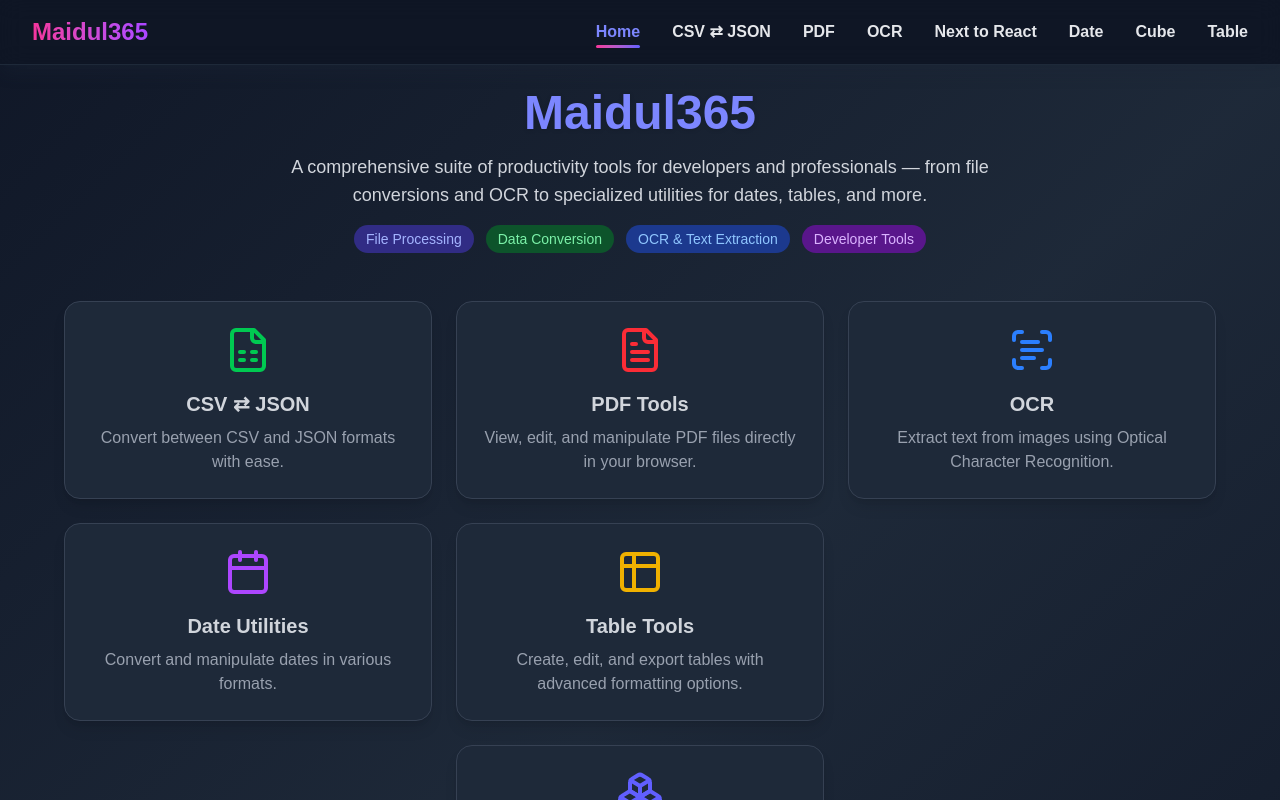
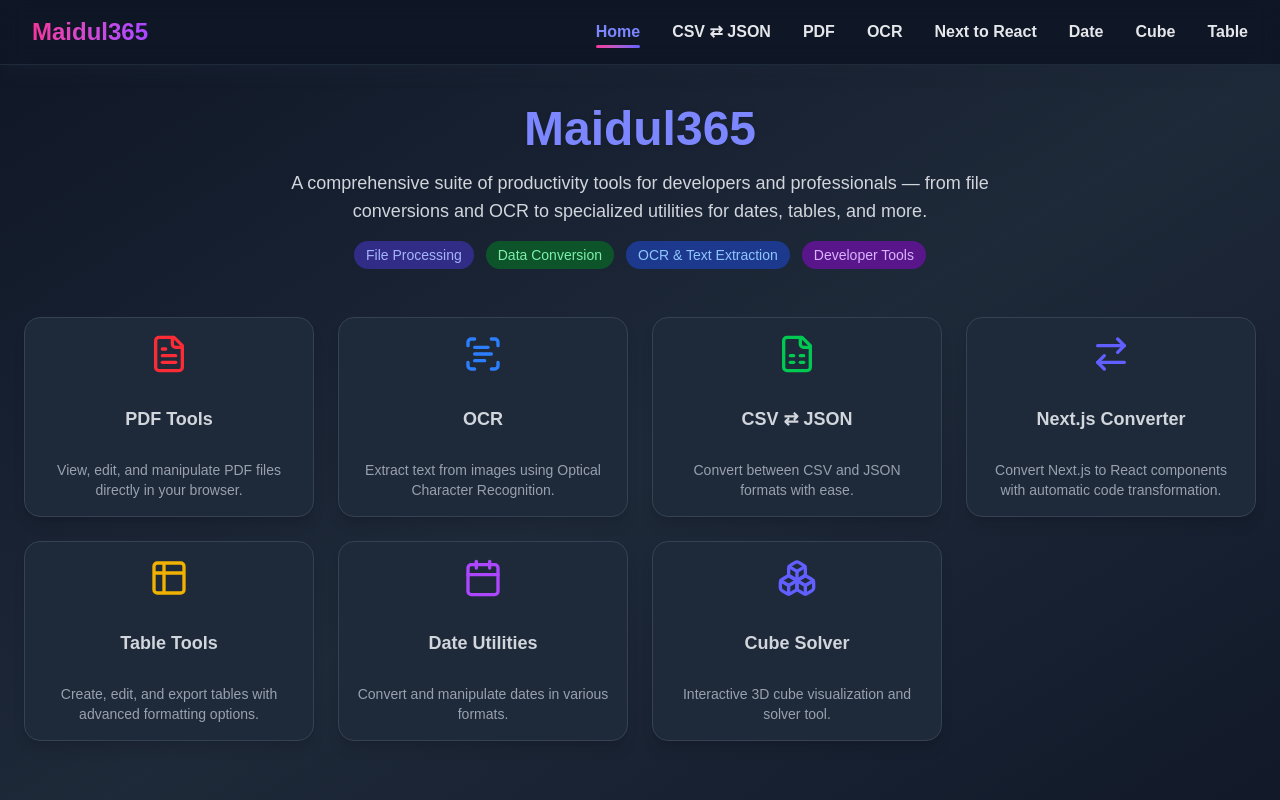
Before and after one commit to ultimate365/maidul365, a Next.js app: page / in a window 1280 px wide. Built offline with nearby package versions, Linux system fonts and the light colour scheme.

Commit message:
ReLoaded

```diff
--- a/app/Navbar.tsx
+++ b/app/Navbar.tsx
@@ -33,12 +33,12 @@
           </Link>
 
           {/* Desktop Links */}
-          <div className="hidden md:flex space-x-8">
+          <div className="hidden md:flex space-x-8 pl-2">
             {links.map((link) => (
               <Link
                 key={link.href}
                 href={link.href}
-                className={`relative font-semibold transition
+                className={`relative text-center font-semibold transition
                   text-gray-200 hover:text-indigo-400
                   after:absolute after:-bottom-1 after:left-0 after:h-[3px] after:w-0
                   after:rounded-full after:bg-gradient-to-r after:from-pink-500 after:to-indigo-500
--- a/app/page.tsx
+++ b/app/page.tsx
@@ -42,86 +42,95 @@
       </section>
 
       {/* Tools Section */}
-      <section className="grid gap-6 md:grid-cols-3 w-full max-w-6xl">
-        {/* File Conversion Tools */}
-        <Link
-          href="/csvToJson"
-          className="group bg-gray-800 shadow-lg rounded-2xl p-6 flex flex-col items-center hover:shadow-2xl transition-transform transform hover:-translate-y-1 border border-gray-700"
-        >
-          <FileSpreadsheet className="w-12 h-12 text-green-500 mb-4 group-hover:scale-110 transition-transform" />
-          <h2 className="text-xl font-bold text-gray-300 mb-2">CSV ⇄ JSON</h2>
-          <p className="text-gray-400 text-center">
-            Convert between CSV and JSON formats with ease.
-          </p>
-        </Link>
-
+      <section className="grid gap-6 md:grid-cols-4 w-full max-w-7xl">
         <Link
           href="/pdf"
-          className="group bg-gray-800 shadow-lg rounded-2xl p-6 flex flex-col items-center hover:shadow-2xl transition-transform transform hover:-translate-y-1 border border-gray-700"
+          className="group bg-gray-800 shadow-lg rounded-2xl p-4 flex flex-col items-center justify-between hover:shadow-2xl transition-transform transform hover:-translate-y-1 border border-gray-700 h-[200px]"
         >
-          <FileText className="w-12 h-12 text-red-500 mb-4 group-hover:scale-110 transition-transform" />
-          <h2 className="text-xl font-bold text-gray-300 mb-2">PDF Tools</h2>
-          <p className="text-gray-400 text-center">
+          <FileText className="w-10 h-10 text-red-500 mb-3 group-hover:scale-110 transition-transform" />
+          <h2 className="text-lg font-bold text-gray-300 mb-2 text-center">
+            PDF Tools
+          </h2>
+          <p className="text-sm text-gray-400 text-center">
             View, edit, and manipulate PDF files directly in your browser.
           </p>
         </Link>
 
         <Link
           href="/ocr"
-          className="group bg-gray-800 shadow-lg rounded-2xl p-6 flex flex-col items-center hover:shadow-2xl transition-transform transform hover:-translate-y-1 border border-gray-700"
+          className="group bg-gray-800 shadow-lg rounded-2xl p-4 flex flex-col items-center justify-between hover:shadow-2xl transition-transform transform hover:-translate-y-1 border border-gray-700 h-[200px]"
         >
-          <ScanText className="w-12 h-12 text-blue-500 mb-4 group-hover:scale-110 transition-transform" />
-          <h2 className="text-xl font-bold text-gray-300 mb-2">OCR</h2>
-          <p className="text-gray-400 text-center">
+          <ScanText className="w-10 h-10 text-blue-500 mb-3 group-hover:scale-110 transition-transform" />
+          <h2 className="text-lg font-bold text-gray-300 mb-2 text-center">
+            OCR
+          </h2>
+          <p className="text-sm text-gray-400 text-center">
             Extract text from images using Optical Character Recognition.
+          </p>
+        </Link>
+
+        {/* File Conversion Tools */}
+        <Link
+          href="/csvToJson"
+          className="group bg-gray-800 shadow-lg rounded-2xl p-4 flex flex-col items-center justify-between hover:shadow-2xl transition-transform transform hover:-translate-y-1 border border-gray-700 h-[200px]"
+        >
+          <FileSpreadsheet className="w-10 h-10 text-green-500 mb-3 group-hover:scale-110 transition-transform" />
+          <h2 className="text-lg font-bold text-gray-300 mb-2 text-center">
+            CSV ⇄ JSON
+          </h2>
+          <p className="text-sm text-gray-400 text-center">
+            Convert between CSV and JSON formats with ease.
+          </p>
+        </Link>
+        {/* Next to React Converter */}
+        <Link
+          href="/nextToReact"
+          className="group bg-gray-800 shadow-lg rounded-2xl p-4 flex flex-col items-center justify-between hover:shadow-2xl transition-transform transform hover:-translate-y-1 border border-gray-700 h-[200px]"
+        >
+          <ArrowRightLeft className="min-w-10 min-h-10 text-indigo-500 mb-3 group-hover:scale-110 transition-transform" />
+          <h2 className="text-lg font-bold text-gray-300 mb-2 text-center">
+            Next.js Converter
+          </h2>
+          <p className="text-sm text-gray-400 text-center">
+            Convert Next.js to React components with automatic code
+            transformation.
+          </p>
+        </Link>
+        <Link
+          href="/table"
+          className="group bg-gray-800 shadow-lg rounded-2xl p-4 flex flex-col items-center justify-between hover:shadow-2xl transition-transform transform hover:-translate-y-1 border border-gray-700 h-[200px]"
+        >
+          <Table2 className="w-10 h-10 text-yellow-500 mb-3 group-hover:scale-110 transition-transform" />
+          <h2 className="text-lg font-bold text-gray-300 mb-2 text-center">
+            Table Tools
+          </h2>
+          <p className="text-sm text-gray-400 text-center">
+            Create, edit, and export tables with advanced formatting options.
           </p>
         </Link>
 
         <Link
           href="/milli"
-          className="group bg-gray-800 shadow-lg rounded-2xl p-6 flex flex-col items-center hover:shadow-2xl transition-transform transform hover:-translate-y-1 border border-gray-700"
+          className="group bg-gray-800 shadow-lg rounded-2xl p-4 flex flex-col items-center justify-between hover:shadow-2xl transition-transform transform hover:-translate-y-1 border border-gray-700 h-[200px]"
         >
-          <Calendar className="w-12 h-12 text-purple-500 mb-4 group-hover:scale-110 transition-transform" />
-          <h2 className="text-xl font-bold text-gray-300 mb-2">Date Utilities</h2>
-          <p className="text-gray-400 text-center">
+          <Calendar className="w-10 h-10 text-purple-500 mb-3 group-hover:scale-110 transition-transform" />
+          <h2 className="text-lg font-bold text-gray-300 mb-2 text-center">
+            Date Utilities
+          </h2>
+          <p className="text-sm text-gray-400 text-center">
             Convert and manipulate dates in various formats.
           </p>
         </Link>
-
-        <Link
-          href="/table"
-          className="group bg-gray-800 shadow-lg rounded-2xl p-6 flex flex-col items-center hover:shadow-2xl transition-transform transform hover:-translate-y-1 border border-gray-700"
-        >
-          <Table2 className="w-12 h-12 text-yellow-500 mb-4 group-hover:scale-110 transition-transform" />
-          <h2 className="text-xl font-bold text-gray-300 mb-2">Table Tools</h2>
-          <p className="text-gray-400 text-center">
-            Create, edit, and export tables with advanced formatting options.
-          </p>
-        </Link>
-
         <Link
           href="/cuber"
-          className="group bg-gray-800 shadow-lg rounded-2xl p-6 flex flex-col items-center hover:shadow-2xl transition-transform transform hover:-translate-y-1 border border-gray-700 md:col-start-2"
+          className="group bg-gray-800 shadow-lg rounded-2xl p-4 flex flex-col items-center justify-between hover:shadow-2xl transition-transform transform hover:-translate-y-1 border border-gray-700 h-[200px]"
         >
-          <Boxes className="w-12 h-12 text-indigo-500 mb-4 group-hover:scale-110 transition-transform" />
-          <h2 className="text-xl font-bold text-gray-300 mb-2">Cube Visualizer</h2>
-          <p className="text-gray-400 text-center">
-            Interactive 3D cube visualization and manipulation tool.
-          </p>
-        </Link>
-
-        {/* Next to React Converter */}
-        <Link
-          href="/nextToReact"
-          className="group bg-gray-800 shadow-lg rounded-2xl p-6 flex flex-col items-center hover:shadow-2xl transition-transform transform hover:-translate-y-1 border border-gray-700 md:col-start-2"
-        >
-          <ArrowRightLeft className="w-12 h-12 text-indigo-500 mb-4 group-hover:scale-110 transition-transform" />
-          <h2 className="text-xl font-bold text-gray-300 mb-2">
-            Next.js Converter
+          <Boxes className="w-10 h-10 text-indigo-500 mb-3 group-hover:scale-110 transition-transform" />
+          <h2 className="text-lg font-bold text-gray-300 mb-2 text-center">
+            Cube Solver
           </h2>
-          <p className="text-gray-400 text-center">
-            Convert Next.js components to React components with automatic code
-            transformation and optimization.
+          <p className="text-sm text-gray-400 text-center">
+            Interactive 3D cube visualization and solver tool.
           </p>
         </Link>
       </section>
```
